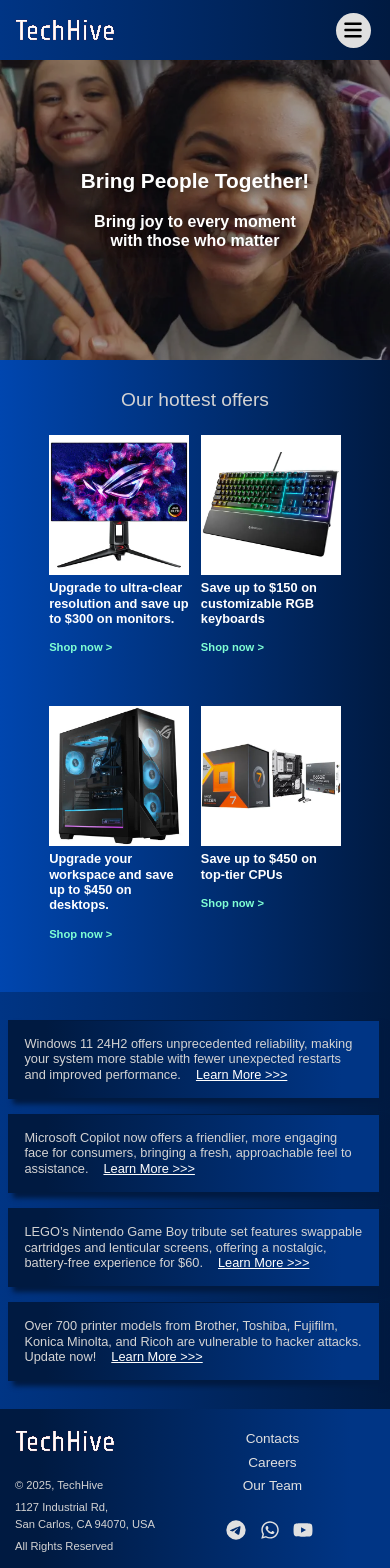
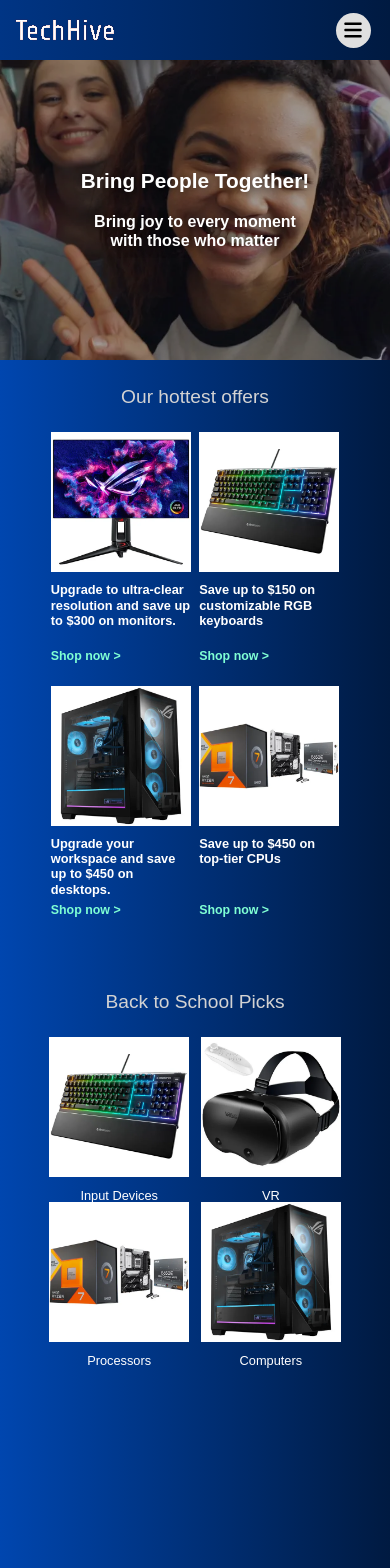
Before and after one commit to Alex-B012/techHive2, a React (Create React App) app: page /pricing in a window 390 px wide. Shown: the top 1568 px of the page. Built offline with nearby package versions, Linux system fonts and the light colour scheme; a web font is replaced by a local one.

Commit message:
hotOffers - completed v2

```diff
--- /dev/null
+++ b/src/components/PromoCatOffers/PromoCatOffers.tsx
@@ -0,0 +1,24 @@
+import './promoCatOffers.css'
+import { ProductCategory } from "../../types/productCategories";
+import { prepareArrayWithLimit } from "../../utils/arrayFuncs";
+import PromoCatOffersCard from './PromoCatOffersCard/PromoCatOffersCard';
+
+interface PromoCatOffersProps {
+   arr_data: ProductCategory[];
+   title: string;
+}
+
+function PromoCatOffers({ arr_data, title }: PromoCatOffersProps) {
+   const filteredObjs = prepareArrayWithLimit(arr_data);
+
+   return (
+      <div className="promoCatOffers__container">
+         <h3 className="promoCatOffers__title">{title}</h3>
+         <div className="promoCatOffers__cardsList">
+            {filteredObjs.map((item) => <PromoCatOffersCard data={item} key={item.id} />)}
+         </div>
+      </div>
+   )
+}
+
+export default PromoCatOffers
--- /dev/null
+++ b/src/components/PromoCatOffers/PromoCatOffersCard/PromoCatOffersCard.tsx
@@ -0,0 +1,20 @@
+import './promoCatOffersCard.css'
+import { Link } from 'react-router-dom'
+import { ProductCategory } from '../../../types/productCategories';
+
+interface PromoCatOffersCardProps {
+   data: ProductCategory;
+}
+
+function PromoCatOffersCard({ data }: PromoCatOffersCardProps) {
+   return (
+      <div className='promoCatOffersCard__container'>
+         <Link to={`/pricing/:${data.id}`} className="promoCatOffersCard__link">
+            <img src={data.promo.pricing_cat.img} alt={data.name} className="promoCatOffersCard__img" />
+            <h4 className="promoCatOffersCard__heading">{data.name}</h4>
+         </Link >
+      </div >
+   )
+}
+
+export default PromoCatOffersCard
--- /dev/null
+++ b/src/components/PromoCatOffers/PromoCatOffersCard/promoCatOffersCard.css
@@ -0,0 +1,64 @@
+.promoCatOffersCard__container {
+   display: grid;
+   grid-template-rows: minmax(140px, 240px);
+   grid-template-columns: minmax(140px, 200px);
+}
+
+.promoCatOffersCard__link {
+   width: 100%;
+   display: grid;
+   grid-template-rows: minmax(140px, 200px), 40px;
+   grid-template-columns: minmax(140px, 200px);
+   align-self: start;
+   text-decoration: none;
+   transition: all 2s;
+}
+
+.promoCatOffersCard__img {
+   display: block;
+   max-width: 200px;
+   min-width: 140px;
+   object-fit: cover;
+   max-width: 100%;
+}
+
+.promoCatOffersCard__heading {
+   display: grid;
+   height: 100%;
+   min-height: 30px;
+   font-size: 1em;
+   font-weight: 400;
+   color: white;
+   transition: all 2s;
+   text-align: center;
+   align-content: center;
+}
+
+.promoCatOffersCard__link:hover .promoCatOffersCard__heading {
+   color: var(--link-color-hover);
+   transition: all 0.5s;
+}
+
+@media screen and (max-width: 1200px) {
+   .promoCatOffersCard__heading {
+      font-size: 0.9em;
+   }
+}
+
+@media screen and (max-width: 1000px) {
+   .promoCatOffersCard__heading {
+      font-size: 0.8em;
+   }
+}
+
+@media screen and (max-width: 800px) {
+   .promoCatOffersCard__container {
+      grid-template-rows: minmax(140px, 205px);
+      grid-template-columns: minmax(140px, 175px);
+   }
+
+   .promoCatOffersCard__link {
+      grid-template-rows: minmax(140px, 175px), 30px;
+      grid-template-columns: minmax(140px, 175px);
+   }
+}
--- /dev/null
+++ b/src/components/PromoCatOffers/promoCatOffers.css
@@ -0,0 +1,87 @@
+.promoCatOffers__container {
+   width: 100%;
+   height: 100%;
+   display: grid;
+   grid-template-rows: 35px 240px;
+}
+
+.promoCatOffers__title {
+   text-align: center;
+   font-size: 1.5em;
+}
+
+.promoCatOffers__cardsList {
+   display: grid;
+   grid-template-columns: repeat(4, minmax(140px, 200px));
+   grid-template-rows: 240px;
+   column-gap: 20px;
+}
+
+@media screen and (max-width: 1200px) {
+   .promoCatOffers__title {
+      font-size: 1.3em;
+   }
+}
+
+@media screen and (max-width: 1000px) {
+   .promoCatOffers__container {
+      width: 100%;
+      height: 100%;
+      display: grid;
+      grid-template-rows: 30px 435px;
+      row-gap: 2vh;
+   }
+
+   .promoCatOffers__title {
+      font-size: 1.2em;
+   }
+
+   .promoCatOffers__cardsList {
+      display: grid;
+      grid-template-columns: repeat(2, minmax(140px, 200px));
+      grid-template-rows: repeat(2, minmax(140px, 215px));
+      row-gap: 3vh;
+      justify-content: center;
+      justify-items: center;
+   }
+}
+
+@media screen and (max-width: 800px) {
+   .promoCatOffers__cardsList {
+      display: grid;
+      grid-template-columns: repeat(2, minmax(140px, 175px));
+      grid-template-rows: repeat(2, minmax(140px, 205px));
+      justify-content: center;
+      justify-items: center;
+   }
+}
+
+@media screen and (max-width: 450px) {
+   .promoCatOffers__container {
+      grid-template-rows: 30px 425px;
+   }
+
+   .promoCatOffers__cardsList {
+      display: grid;
+      grid-template-columns: repeat(2, minmax(140px, 150px));
+      grid-template-rows: repeat(2, minmax(140px, 205px));
+      row-gap: 3vh;
+      justify-content: center;
+      justify-items: center;
+   }
+}
+
+@media screen and (max-width: 400px) {
+   .promoCatOffers__container {
+      grid-template-rows: 30px 300px;
+   }
+
+   .promoCatOffers__cardsList {
+      display: grid;
+      grid-template-columns: repeat(2, minmax(140px, 140px));
+      grid-template-rows: repeat(2, minmax(140px, 150px));
+      column-gap: 3vw;
+      justify-content: center;
+      justify-items: center;
+   }
+}
--- a/src/components/PromoHotOffers/PromoHotOffers.tsx
+++ b/src/components/PromoHotOffers/PromoHotOffers.tsx
@@ -1,20 +1,19 @@
 import "./promoHotOffers.css"
 import { ProductCategory } from "../../types/productCategories";
+import { prepareArrayWithLimit } from "../../utils/arrayFuncs";
 import PromoHotOffersCard from "./PromoHotOffersCard/PromoHotOffersCard"
-import { prepareArrayWithLimit } from "../../utils/arrayFuncs";
 
 interface PromoHotOffersProps {
    arr_data: ProductCategory[];
+   title: string;
 }
 
-
-
-function PromoHotOffers({ arr_data }: PromoHotOffersProps) {
+function PromoHotOffers({ arr_data, title }: PromoHotOffersProps) {
    const filteredObjs = prepareArrayWithLimit(arr_data);
 
    return (
       <div className="promoHotOffers__container">
-         <h3 className="promoHotOffers__title">Our hottest offers</h3>
+         <h3 className="promoHotOffers__title">{title}</h3>
          <div className="promoHotOffers__cardsList">
             {filteredObjs.map((item) => <PromoHotOffersCard data={item} key={item.id} />)}
          </div>
--- a/src/components/PromoHotOffers/PromoHotOffersCard/PromoHotOffersCard.tsx
+++ b/src/components/PromoHotOffers/PromoHotOffersCard/PromoHotOffersCard.tsx
@@ -1,5 +1,5 @@
+import './promoHotOffersCard.css'
 import { Link } from 'react-router-dom'
-import './promoHotOffersCard.css'
 import { ProductCategory } from '../../../types/productCategories';
 
 interface PromoHotOffersCardProps {
--- a/src/components/PromoHotOffers/PromoHotOffersCard/promoHotOffersCard.css
+++ b/src/components/PromoHotOffers/PromoHotOffersCard/promoHotOffersCard.css
@@ -1,16 +1,15 @@
 .promoHotOffersCard__container {
    display: grid;
-   grid-template-rows: minmax(140px, 300px);
+   grid-template-rows: minmax(140px, 1fr);
    grid-template-columns: minmax(140px, 200px);
 }
 
 .promoHotOffersCard__link {
    width: 100%;
    display: grid;
-   grid-template-rows: minmax(140px, 200px), minmax(30px, 60px), 30px;
+   grid-template-rows: minmax(140px, 200px) minmax(30px, 80px) 25px;
    grid-template-columns: minmax(140px, 200px);
    align-self: start;
-   row-gap: 5px;
    text-decoration: none;
    transition: all 2s;
 }
@@ -24,11 +23,14 @@
 }
 
 .promoHotOfferCard__heading {
-   font-size: 1em;
+   display: grid;
+   align-self: start;
+   font-size: 0.95em;
    font-weight: 700;
    color: white;
    transition: all 2s;
-   align-self: start;
+   min-height: 60px;
+   padding-top: 10px;
 }
 
 .promoHotOfferCard__btn {
@@ -44,6 +46,28 @@
    transition: all 0.5s;
 }
 
+@media screen and (max-width: 1400px) {
+   .promoHotOffersCard__link {
+      grid-template-rows: minmax(140px, 1fr) minmax(30px, 80px) 30px;
+   }
+}
+
+@media screen and (max-width: 1350px) {
+   .promoHotOffersCard__link {
+      grid-template-rows: minmax(140px, 1fr) minmax(30px, 70px) 30px;
+   }
+
+   .promoHotOfferCard__heading {
+      font-size: 0.9em;
+   }
+}
+
+@media screen and (max-width: 1300px) {
+   .promoHotOffersCard__link {
+      grid-template-rows: minmax(140px, 1fr) minmax(30px, 80px) 30px;
+   }
+}
+
 @media screen and (max-width: 1200px) {
    .promoHotOfferCard__heading {
       font-size: 0.9em;
@@ -55,11 +79,33 @@
 }
 
 @media screen and (max-width: 1000px) {
+   .promoHotOffersCard__link {
+      grid-template-rows: minmax(140px, 1fr) minmax(30px, 75px) 30px;
+   }
+
    .promoHotOfferCard__heading {
       font-size: 0.8em;
    }
 
    .promoHotOfferCard__btn {
-      font-size: 0.7em;
+      font-size: 0.775em;
    }
 }
+
+@media screen and (max-width: 800px) {
+   .promoHotOffersCard__link {
+      grid-template-rows: minmax(140px, 1fr) minmax(30px, 75px) 30px;
+   }
+}
+
+@media screen and (max-width: 450px) {
+   .promoHotOffersCard__link {
+      grid-template-rows: minmax(140px, 150px) minmax(30px, 75px) 30px;
+   }
+}
+
+@media screen and (max-width: 400px) {
+   .promoHotOffersCard__link {
+      grid-template-rows: minmax(140px, 140px) minmax(30px, 75px) 30px;
+   }
+}
--- a/src/components/PromoHotOffers/promoHotOffers.css
+++ b/src/components/PromoHotOffers/promoHotOffers.css
@@ -2,21 +2,24 @@
    width: 100%;
    height: 100%;
    display: grid;
-   grid-template-rows: 35px 400px;
-   row-gap: 20px;
-   padding: 20px 0;
+   grid-template-rows: 50px 1fr;
+   row-gap: 2vh;
 }
 
 .promoHotOffers__title {
+   display: grid;
    text-align: center;
    font-size: 1.5em;
+   min-height: 50px;
 }
 
 .promoHotOffers__cardsList {
    display: grid;
-   grid-template-columns: repeat(4, minmax(140px, 300px));
+   grid-template-columns: repeat(4, minmax(140px, 200px));
    grid-template-rows: 1fr;
    column-gap: 20px;
+   justify-content: center;
+   justify-items: center;
 }
 
 @media screen and (max-width: 1200px) {
@@ -25,14 +28,9 @@
    }
 }
 
-
 @media screen and (max-width: 1000px) {
    .promoHotOffers__container {
-      width: 100%;
-      height: 100%;
-      display: grid;
-      grid-template-rows: 30px 500px;
-      row-gap: 2vh;
+      grid-template-rows: 30px 1fr;
    }
 
    .promoHotOffers__title {
@@ -40,45 +38,27 @@
    }
 
    .promoHotOffers__cardsList {
-      display: grid;
-      grid-template-columns: repeat(2, minmax(140px, 200px));
-      grid-template-rows: repeat(2, minmax(140px, 300px));
-      row-gap: 10vh;
-      justify-content: center;
-      justify-items: center;
+      grid-template-columns: repeat(2, minmax(140px, 160px));
+      grid-template-rows: repeat(2, minmax(140px, 1fr));
+      gap: 1vh 3vh;
    }
 }
 
 @media screen and (max-width: 800px) {
    .promoHotOffers__cardsList {
-      display: grid;
-      grid-template-columns: repeat(2, minmax(140px, 175px));
-      grid-template-rows: repeat(2, minmax(140px, 275px));
-      row-gap: 10vh;
-      justify-content: center;
-      justify-items: center;
+      grid-template-rows: repeat(2, minmax(140px, 1fr));
    }
 }
 
 @media screen and (max-width: 450px) {
    .promoHotOffers__cardsList {
-      display: grid;
       grid-template-columns: repeat(2, minmax(140px, 150px));
-      grid-template-rows: repeat(2, minmax(140px, 250px));
-      row-gap: 5vh;
-      justify-content: center;
-      justify-items: center;
    }
 }
 
 @media screen and (max-width: 400px) {
    .promoHotOffers__cardsList {
-      display: grid;
       grid-template-columns: repeat(2, minmax(140px, 140px));
-      grid-template-rows: repeat(2, minmax(140px, 240px));
-      column-gap: 3vw;
-      row-gap: 5vh;
-      justify-content: center;
-      justify-items: center;
+      gap: 1vh 1vh;
    }
 }
--- a/src/pages/Pricing/Pricing.tsx
+++ b/src/pages/Pricing/Pricing.tsx
@@ -1,13 +1,16 @@
 import PromoHotOffers from "../../components/PromoHotOffers/PromoHotOffers"
 import "./pricing.css"
 import { productCategories_data } from "../../data/pricing/pr_productCategories"
+import PromoCatOffers from "../../components/PromoCatOffers/PromoCatOffers"
 
 function Pricing() {
    return (
       <div className='pricingPage'>
          <div className="pricingPage__empty"></div>
          <div className="pricingPage__container">
-            <PromoHotOffers arr_data={productCategories_data} />
+            <PromoHotOffers arr_data={productCategories_data} title={"Our hottest offers"} />
+            <PromoCatOffers arr_data={productCategories_data} title={"Back to School Picks"} />
+            <PromoCatOffers arr_data={productCategories_data} title={"Shop by Category"} />
          </div>
       </div>
    )
--- a/src/pages/Pricing/pricing.css
+++ b/src/pages/Pricing/pricing.css
@@ -2,34 +2,40 @@
    display: grid;
    grid-area: page;
    grid-template-columns: 10vw 1fr;
-   grid-template-rows: 1fr;
    place-items: center;
    font-family: "Tomorrow", Arial, Helvetica, sans-serif;
    background: linear-gradient(90deg, var(--mobileMenu-bg-color) 0%, var(--header-bg-color)100%);
-   padding-bottom: 20px;
+   padding: 3vh 0;
 }
 
 .pricingPage__container {
    width: 100%;
    height: 100%;
    display: grid;
+   grid-template-rows: minmax(250px, 1fr) repeat(2, minmax(200px, 1fr));
+   row-gap: 7vh;
    justify-items: center;
-   padding: 1vh 2% 0 0;
+   padding: 0 2% 0 0;
 }
 
 @media screen and (max-width: 1200px) {
    .pricingPage {
       grid-template-columns: 5vw 1fr;
    }
+
+   .pricingPage__container {
+      row-gap: 3vh;
+   }
 }
 
 @media screen and (max-width: 1000px) {
    .pricingPage {
-      grid-template-columns: 3vw 1fr;
+      grid-template-columns: 20vw 1fr;
    }
 
    .pricingPage__container {
-      padding: 1vh 0 5vh;
+      padding: 0 0 5vh;
+      row-gap: 5vh;
    }
 }
 
@@ -38,14 +44,10 @@
       grid-template-columns: 1fr;
       background: linear-gradient(90deg, var(--mobileMenu-bg-color) 0%, var(--header-bg-color2)100%);
    }
+}
 
+@media screen and (max-width: 400px) {
    .pricingPage__container {
-      padding: 1vh 0 2vh;
+      row-gap: 7vh;
    }
 }
-
-@media screen and (max-width: 550px) {
-   .pricingPage {
-      grid-template-columns: 1fr;
-   }
-}
```
